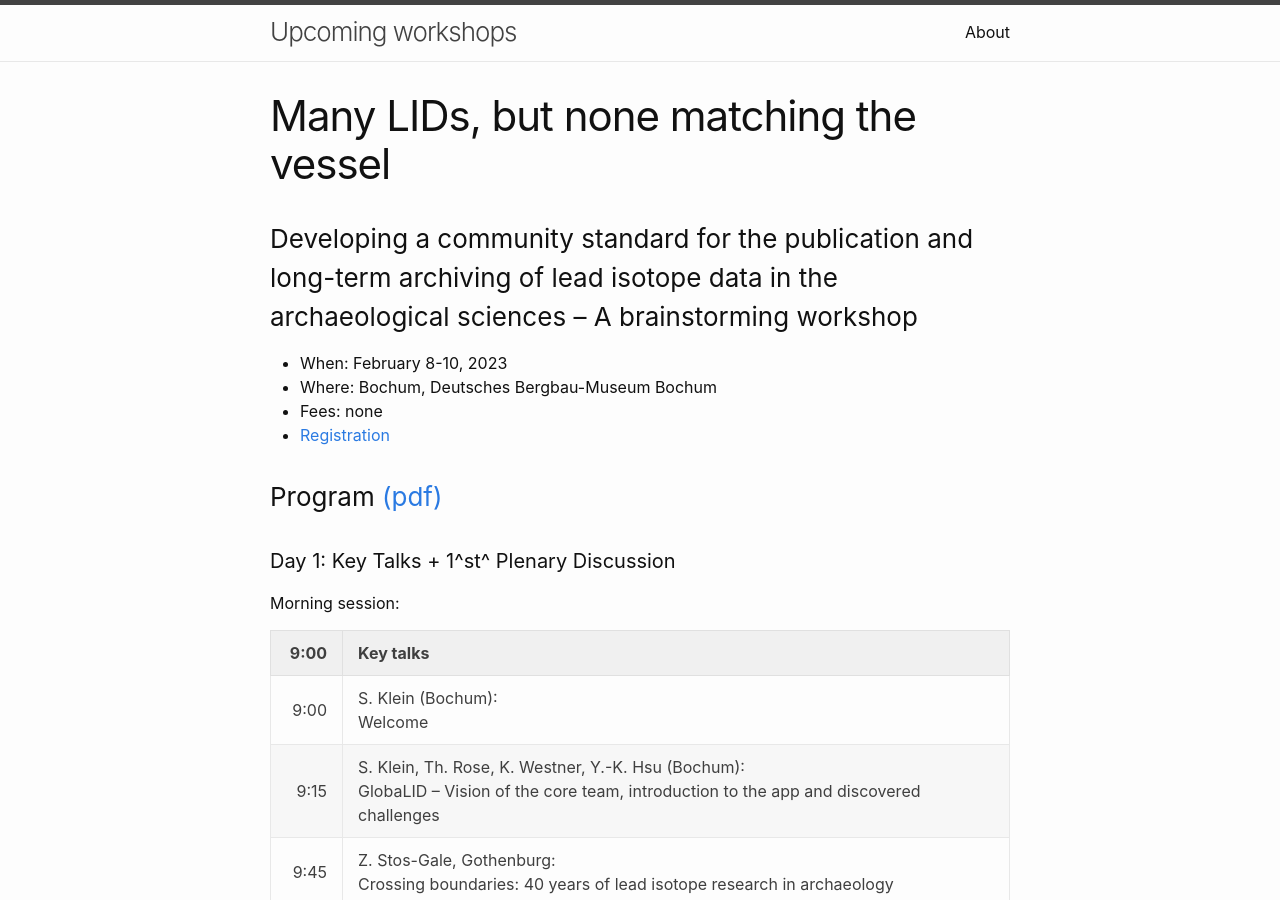
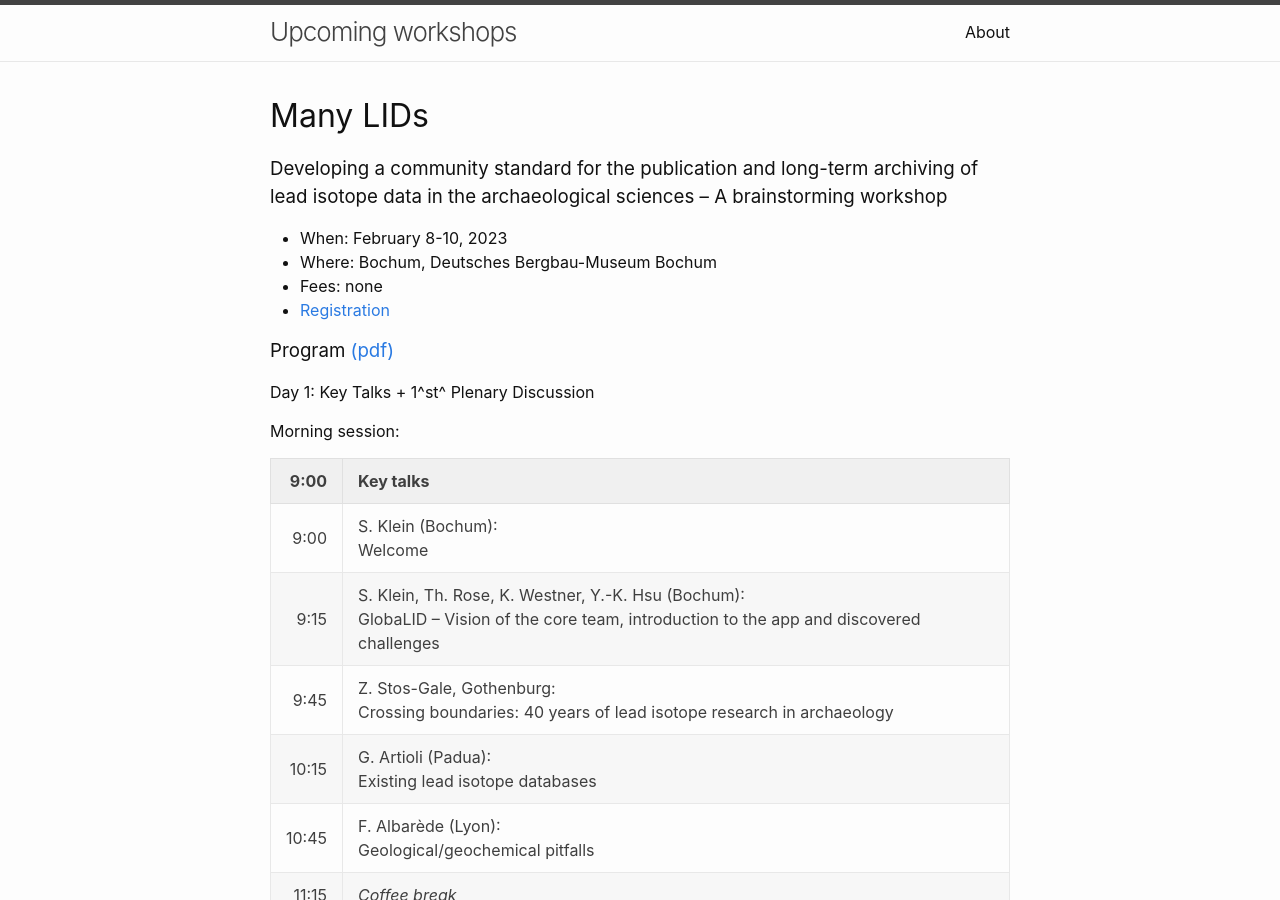
Before and after one commit to archmetalDBM/workshop, a Jekyll site: the page built from index.md, in a window 1280 px wide and 900 px high. Built offline with Jekyll 4.4.1, drawn with Linux system fonts in a browser that asks for light colours.

Commit message:
fix formatting

```diff
--- a/index.md
+++ b/index.md
@@ -5,8 +5,8 @@
 # To change the home page layout, edit the _layouts/home.html file.
 # See: https://jekyllrb.com/docs/themes/#overriding-theme-defaults
 #
-layout: page
-title: "Many LIDs, but none matching the vessel"
+layout: home
+title: Many LIDs
 ---
 
 ### Developing a community standard for the publication and long-term archiving of lead isotope data in the archaeological sciences -- A brainstorming workshop
```
